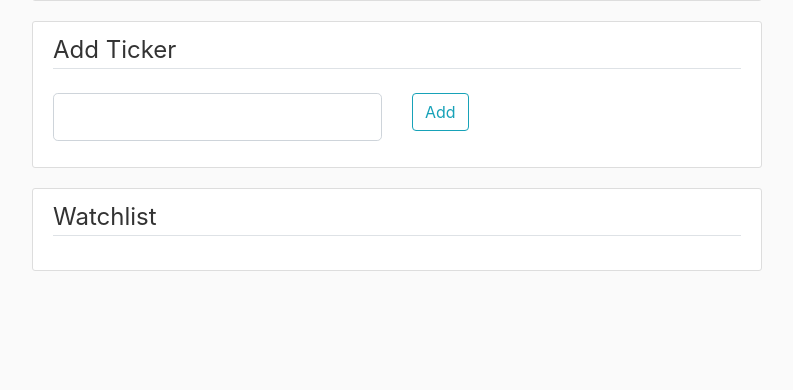
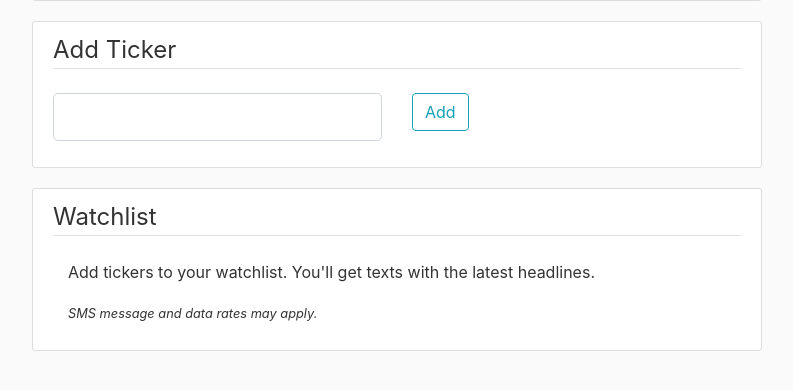
Before and after one commit to evanletz/stocknews-scraper, a Flask app: page /account/ in a window 1280 px wide. Shown: the part 242-632 px from the top of the page, without its empty margins (243-1036 px from the left). Run offline with Flask 2, Linux system fonts and the light colour scheme; the visitor is signed in with stand-in values (Sample User, id 1); data comes from the database, SQL or seed files in the repository; data that the repository does not hold is empty; some libraries are stand-ins or nearby versions.

Commit message:
Add SMS disclaimer to account.html

```diff
--- a/scraper/templates/account.html
+++ b/scraper/templates/account.html
@@ -38,6 +38,8 @@
     <div class="content-section">
         <legend class="border-bottom mb-4">Watchlist</legend>
         <div class="container-fluid">
+            <p>Add tickers to your watchlist. You'll get texts with the latest headlines.</p>
+            <p><small><i>SMS message and data rates may apply.</i></small></p>
             <div class="row">
                 {% for row in current_user.tickers %}
                     <div class="card col-sm-4">
```
